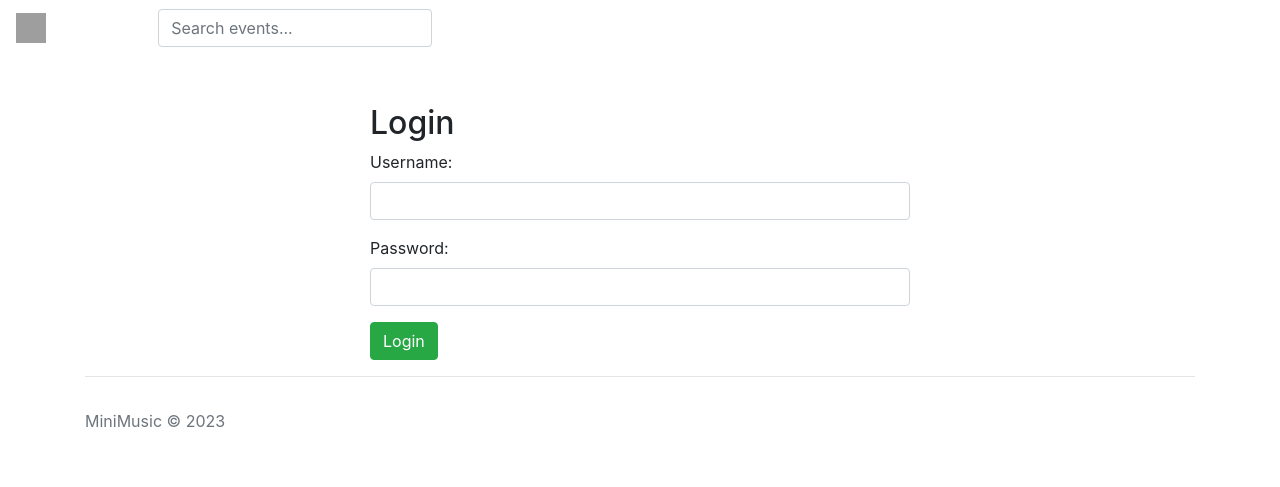
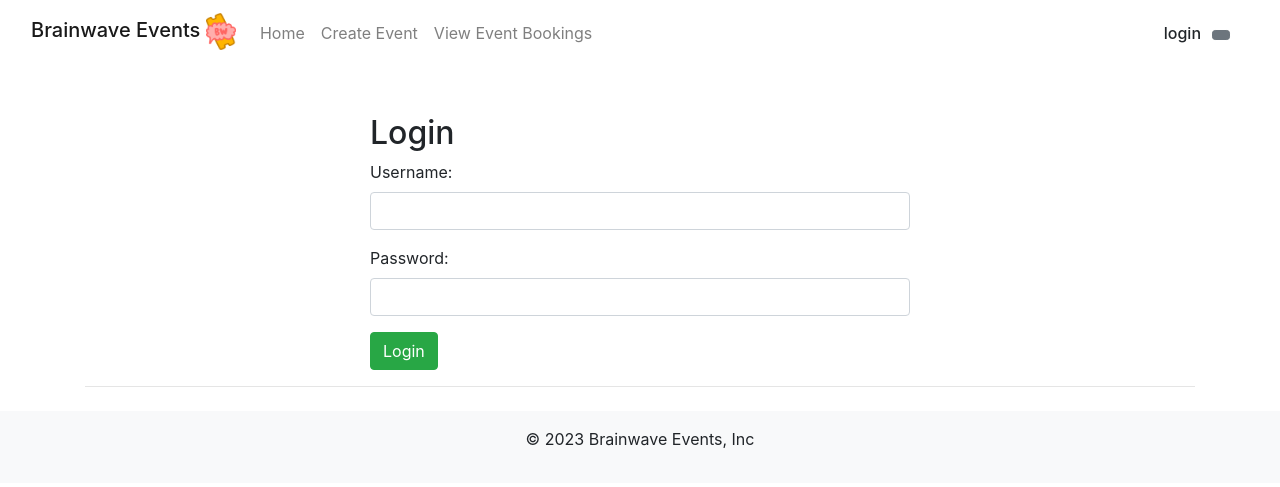
Before and after one commit to phoebejackson137/IAB207-Group94, a Flask app: page /login in a window 1280 px wide. Shown: the top 487 px of the page. Run offline with Flask 3, Linux system fonts and the light colour scheme; some libraries are stand-ins or nearby versions; grey boxes are pictures that could not be loaded.

Commit message:
Update userlogin.html

```diff
--- a/website/templates/userlogin.html
+++ b/website/templates/userlogin.html
@@ -14,26 +14,43 @@
 
 <body>
 
-        <!-- Navbar -->
-        <nav class="navbar navbar-expand-lg navbar-dark custom-navbar">
-            <a class="navbar-brand" href="index.html">
-                <img src="static/img/MiniMusic_Logo.png" width="30" height="30" class="d-inline-block align-top" alt="MiniMusic Logo">MiniMusic</a>
+    <!-------- START: Navbar -------->
+    <nav class="navbar navbar-expand-lg navbar-light bg-white">
+        <div class="container-fluid">
+          <a class="navbar-brand" href="#">
+            <label for="logo-image">
+              <span class="h5 cherry"> Brainwave Events </span>
+            </label>
+            <img src="static/img/logo.png" id= "logo-image" width="29.9" height="36.94" class="" alt="">
+          </a>
 
-        <!-- Search Bar -->
-        <form class="form-inline mr-auto">
-            <input class="form-control" type="search" placeholder="Search events..." aria-label="Search">
-        </form>
+          <div class="collapse navbar-collapse" id="navbarSupportedContent">
+            <ul class="navbar-nav me-auto mb-2 mb-lg-0">
+              <li class="nav-item">
+                <a class="nav-link" href="index.html">Home</a>
+              </li>
+              <li class="nav-item">
+                <a class="nav-link" href="event-update-or-create.html">Create Event</a>
+              </li>
+              <li class="nav-item">
+                <a class="nav-link" href="user-booking-history.html">View Event Bookings</a>
+              </li>
+            </ul>
+          </div>
 
-                <div>
-                    <ul class="navbar-nav">
-                        <li class="nav-item"><a href="find_events.html" class="nav-link">Find Events</a> </li>
-                        <li class="nav-item"><a href="event_history.html" class="nav-link">Past Events</a> </li>
-                        <li class="nav-item"><a href="edit_events.html" class="nav-link">Edit/Create Events</a> </li>
-                        <li class="nav-item"><a href="userlogin.html" class="nav-link">Login</a> </li>
-                        <li class="nav-item"><a href="userrego.html" class="nav-link">Sign Up</a> </li>
-                    </ul>
-                </div>
-        </nav>
+          <form class="row align-items-center">
+            <div class="col-5">
+              <span class="h6">login</span>
+            </div>
+            <div class="col">
+              <button type="button" class="btn btn-secondary btn-circle btn-sm" id="login-button">
+                <i class="bi bi-person-fill"></i>
+              </button>
+            </div>
+          </form>
+        </div>
+      </nav>
+      <!-------- END: Navbar -------->
     <main>
         <div class="container mt-5">
             <!-- Login Form -->
@@ -59,22 +76,19 @@
             <!-- User's Events -->
             <div id="userEvents" style="display:none;">
                 <h2>Your Events</h2>
-                <!-- Events will be populated here -->
+
             </div>
         </div>
 
     </main>
-        <!-- Footer -->
-        <footer class="footer mt-auto py-3">
-            <div class="container">
-                <span class="text-muted">MiniMusic &copy; 2023</span>
-            </div>
-        </footer>
+<!-------------------------- START: FOOTER -------------------------------->
+<div class="container-fluid p-0">
+    <footer class="py-3 mt-4 bg-light">
+      <p class="text-center text-body-secondary">© 2023 Brainwave Events, Inc</p>
+    </footer>
+  </div>
+  <!--------------------------- END: FOOTER --------------------------------->
 
-    <script>
-        // Here you'd add front-end validation and logic for form submission.
-        // On a successful login, for example, you might display the #userEvents div.
-    </script>
 
 </body>
 
```
